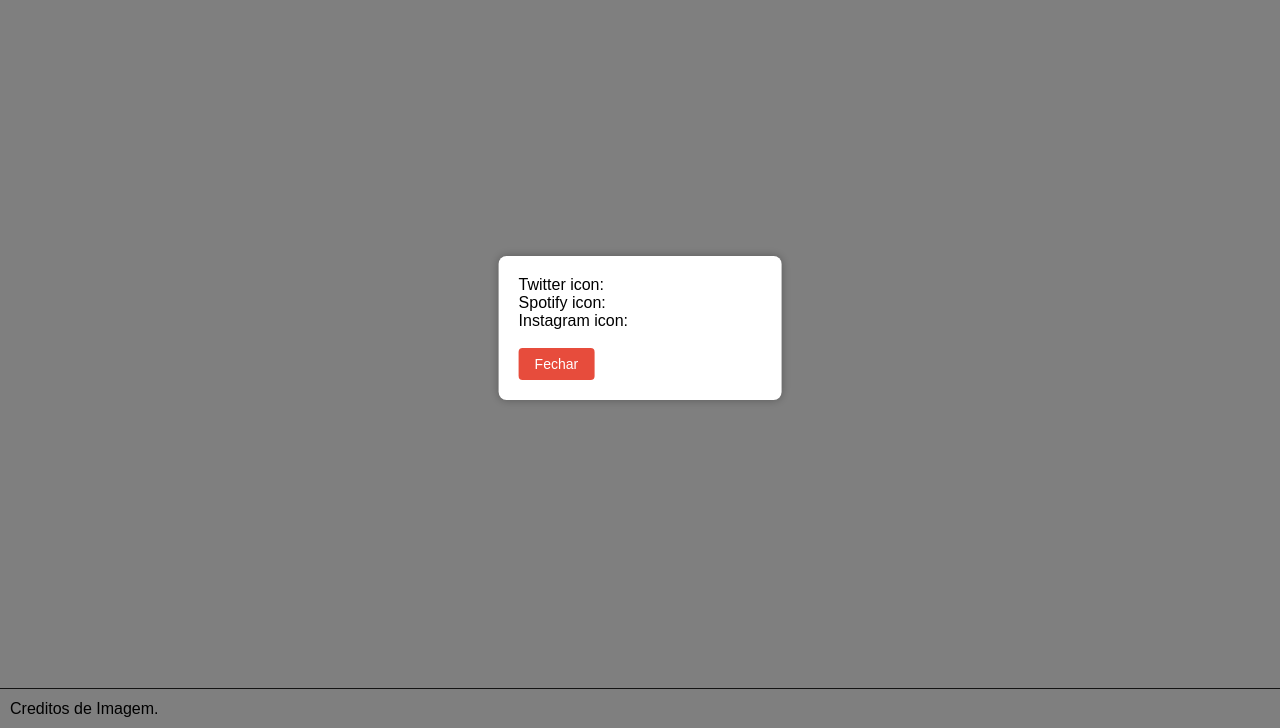
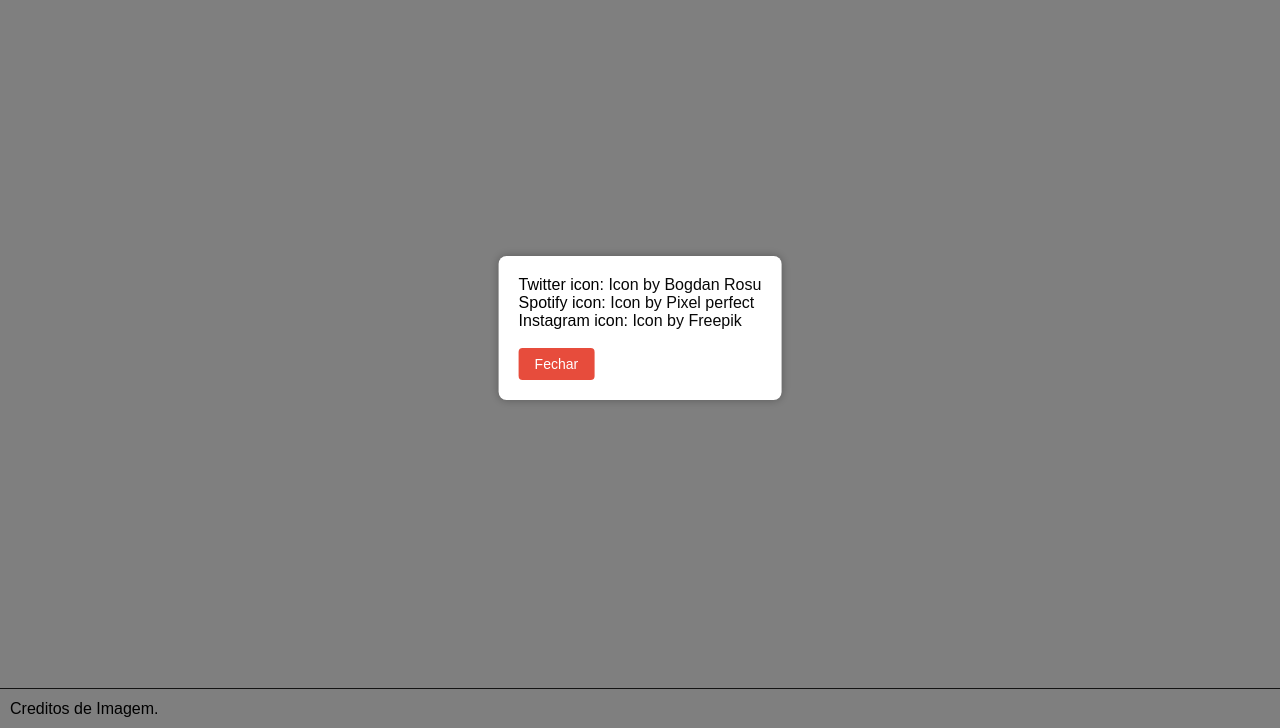
Before and after one commit to RafaelBacc/rafaelbaccin.github.io, a plain HTML site: page index.html in a window 1280 px wide. Both pictures are taken after a click on the button "Creditos de Imagem.". Shown: the part 72-800 px from the top of the page. Drawn offline with Linux system fonts and the light colour scheme.

Commit message:
arrumando bobagem

```diff
--- a/creditos/creditos.css
+++ b/creditos/creditos.css
@@ -41,3 +41,7 @@ body {
     border-radius: 4px;
     cursor: pointer;
   }
+
+  #popupContainer a {
+    color: rgb(8, 8, 8);
+  }
```
